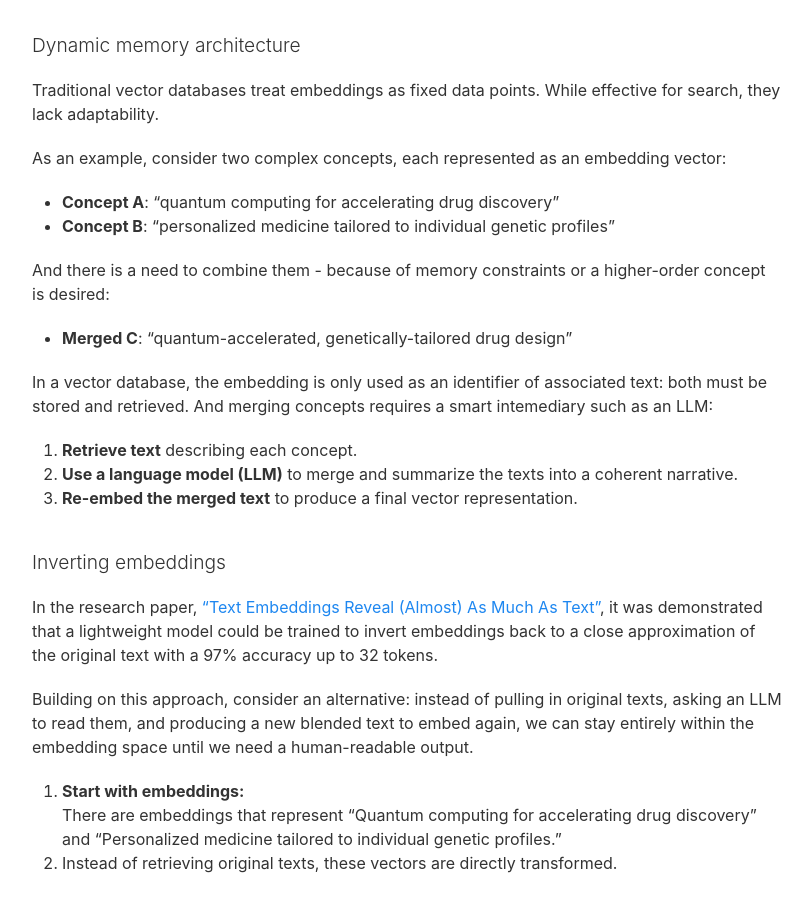
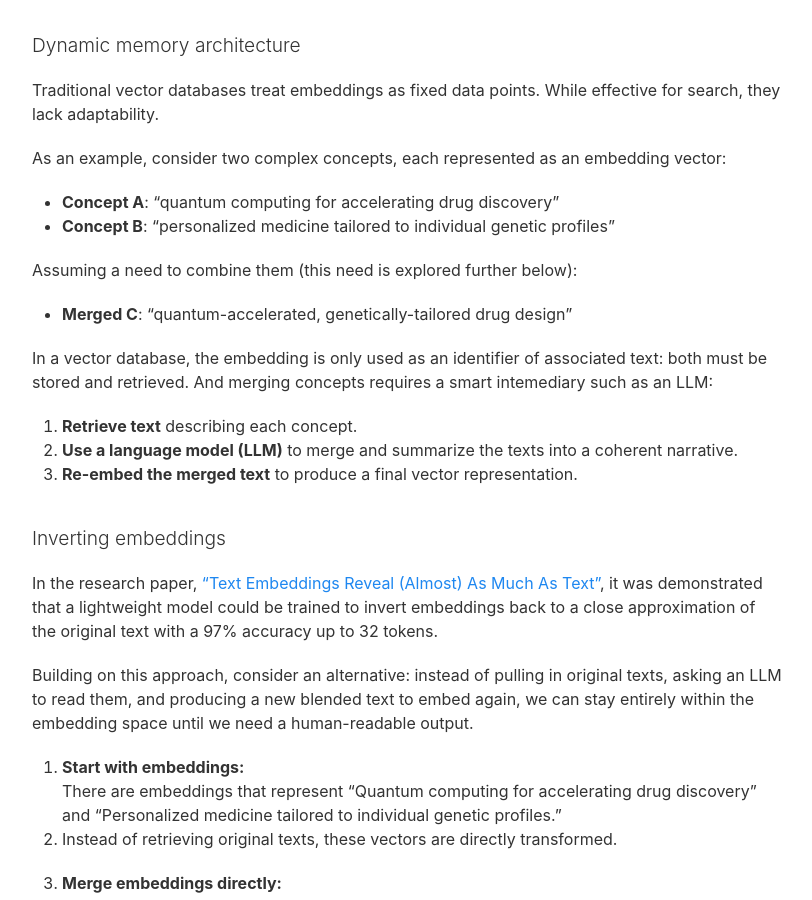
Before and after one commit to nyvyn/nyvyn.github.io, a Jekyll site: the page built from _notes/2024-12-17-embedding-inversion.markdown, in a window 1280 px wide and 900 px high, scrolled down 377 px. Shown: the whole window, without its empty margins (233-1045 px from the left). Built offline with Jekyll 4.4.1, drawn with Linux system fonts in a browser that asks for light colours.

Commit message:
Update phrasing around concept combination explanation
Clarified the language to better introduce the need for merging concepts. This enhances readability and sets up the discussion more logically for the following sections.

```diff
--- a/_notes/2024-12-17-embedding-inversion.markdown
+++ b/_notes/2024-12-17-embedding-inversion.markdown
@@ -17,7 +17,7 @@ As an example, consider two complex concepts, each represented as an embedding v
 - **Concept A**: “quantum computing for accelerating drug discovery”
 - **Concept B**: “personalized medicine tailored to individual genetic profiles”
 
-And there is a need to combine them - because of memory constraints or a higher-order concept is desired:
+Assuming a need to combine them (this need is explored further below):
 
 - **Merged C**: "quantum-accelerated, genetically-tailored drug design”
 
```
